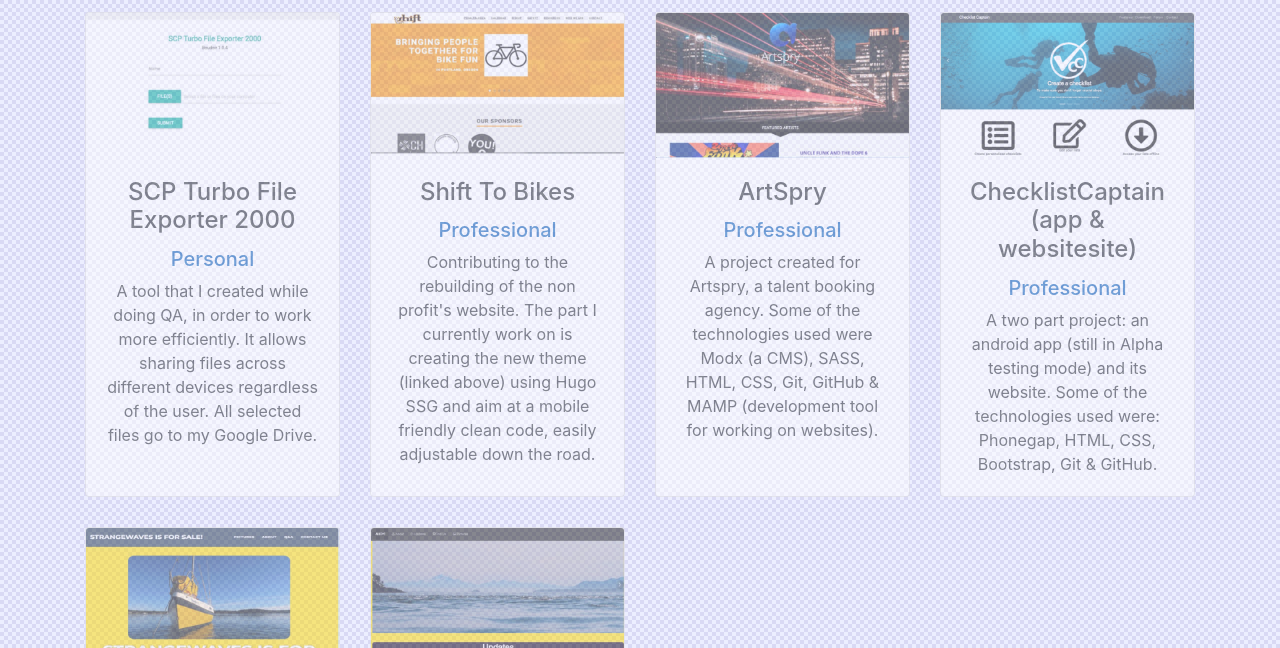
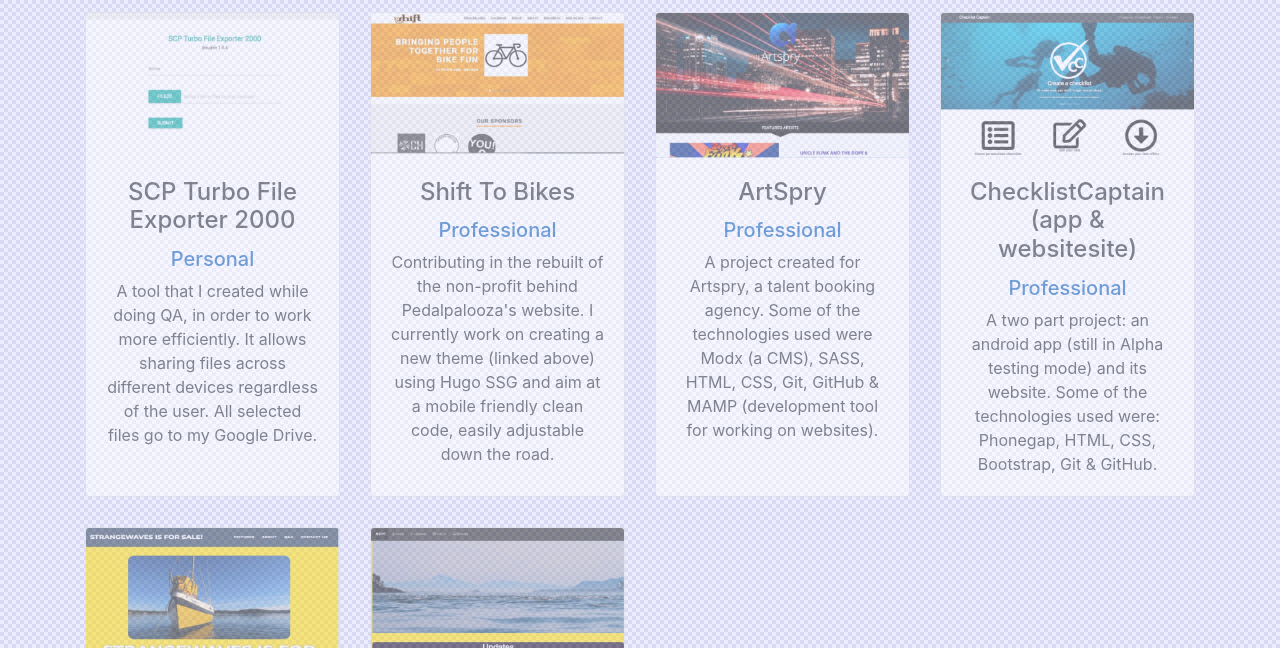
Before and after one commit to stephaniecp/portfolio-archive, a website: page index.html in a window 1280 px wide. Shown: the part 152-800 px from the top of the page. Drawn offline with Linux system fonts and the light colour scheme.

Commit message:
project (shift 3 bikes) description updated

```diff
--- a/index.html
+++ b/index.html
@@ -19,7 +19,7 @@
     <!-- add navigation bar icon -->
 
     <title>Stephanie's Portfolio</title>
-    <link rel="icon" id="tabicon" href="images/s_tab_icon.png">
+    <link rel="icon" id="tabicon" href="images/s_tab_iconhift.png">
     <!--<link rel="icon" id="tabicon" href="images/fontawesomeicons/user-circle.svg">-->
 
     <!-- Bootstrap core CSS -->
@@ -115,7 +115,7 @@
               <h5 class="color-subtitle">
                 Professional
               </h5>
-              <p class="card-text">Contributing to the rebuilding of the non profit's website. The part I currently work on is creating the new theme (linked above) using Hugo SSG and aim at a mobile friendly clean code, easily adjustable down the road.   </p>
+              <p class="card-text">Contributing in the rebuilt of the non-profit behind Pedalpalooza's website. I currently work on creating a new theme (linked above) using Hugo SSG and aim at a mobile friendly clean code, easily adjustable down the road.   </p>
             </div>
           </div>
         </div>
```
